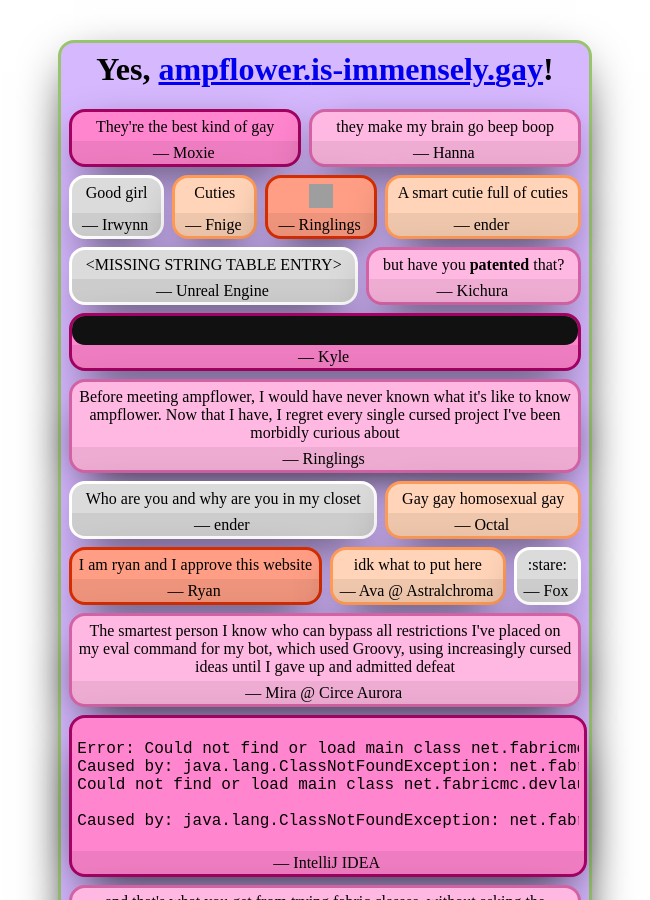
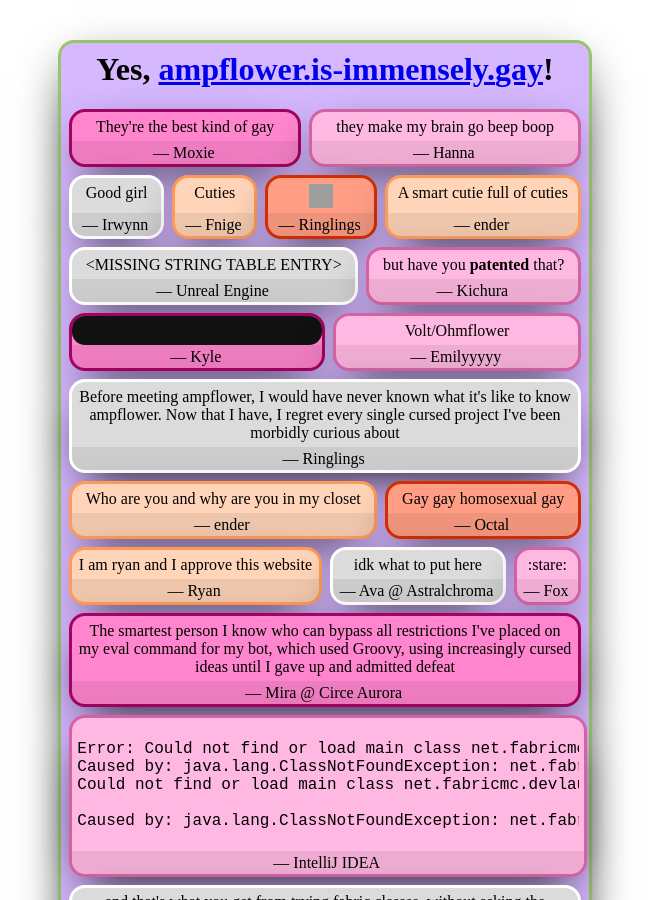
Before and after one commit to Ampflower/bug-free-carnival, a Jekyll site: the page built from index.html, in a window 1280 px wide and 900 px high. Shown: the whole window, without its empty margins (315-965 px from the left). Built offline with Jekyll 4.4.1, drawn with Linux system fonts in a browser that asks for light colours; grey boxes are pictures that could not be loaded.

Commit message:
Add quote from Emilyyyyy

```diff
--- a/index.html
+++ b/index.html
@@ -21,6 +21,8 @@
  - author: Kyle
    quote: '<b><i>R E D A C T E D</i></b>'
    spoiler: 'kyle-redacted'
+ - author: Emilyyyyy
+   quote: Volt/Ohmflower
  - author: Ringlings
    quote: "Before meeting ampflower, I would have never known what it's like to know ampflower. Now that I have, I regret every single cursed project I've been morbidly curious about"
  - author: ender
```
